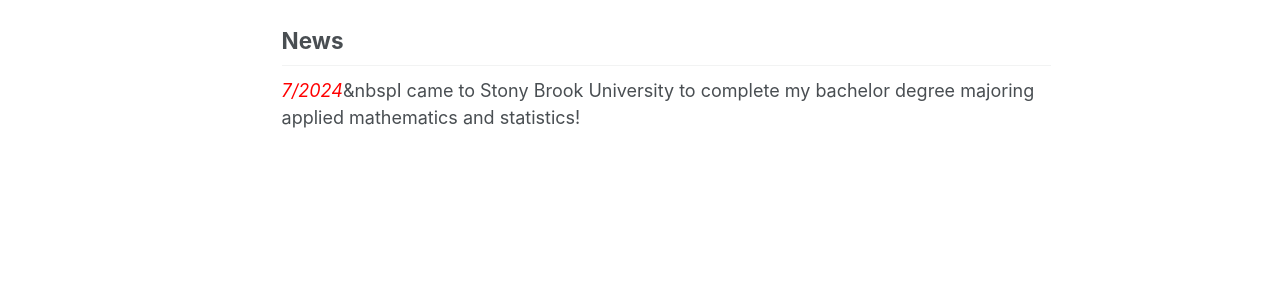
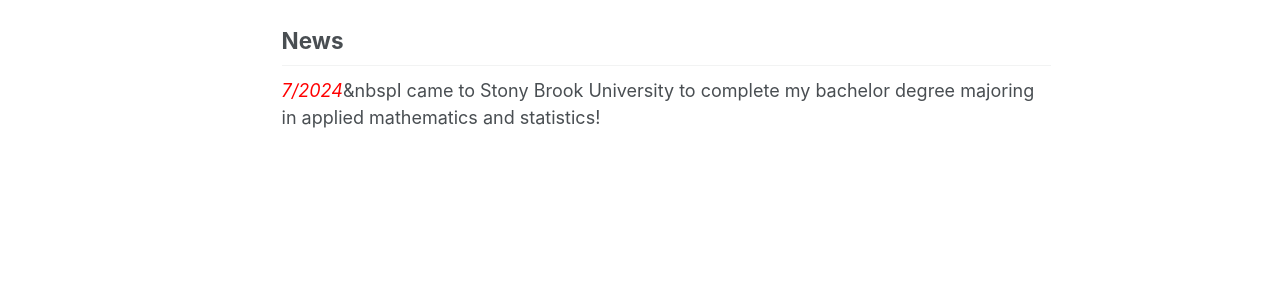
Before and after one commit to feiwang2004/feiwang2004.github.io, a Jekyll site: the page built from _pages/about.md, in a window 1280 px wide and 1187 px high. Shown: the part 651-951 px from the top of the window. Built offline with Jekyll 4.4.1, drawn with Linux system fonts in a browser that asks for light colours.

Commit message:
Update about.md

```diff
--- a/_pages/about.md
+++ b/_pages/about.md
@@ -18,4 +18,4 @@ B.Sc. in *Applied Mathematics and Statistics*
 Hefei, Anhui, China<br>
 B.Sc. in *Applied Statistics*
 ## News
-<span style="color: red;">*7/2024*</span>&nbspI came to Stony Brook University to complete my bachelor degree majoring applied mathematics and statistics!
+<span style="color: red;">*7/2024*</span>&nbspI came to Stony Brook University to complete my bachelor degree majoring in applied mathematics and statistics!
```
